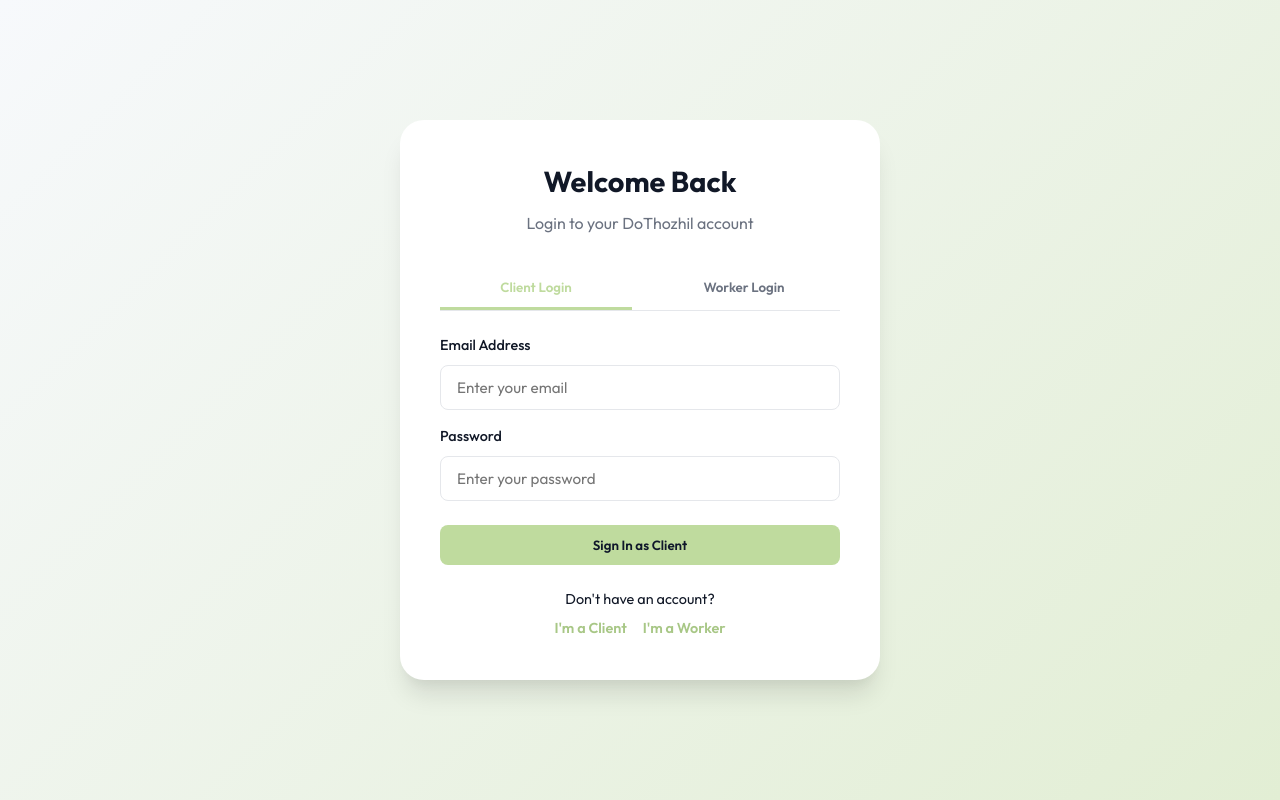
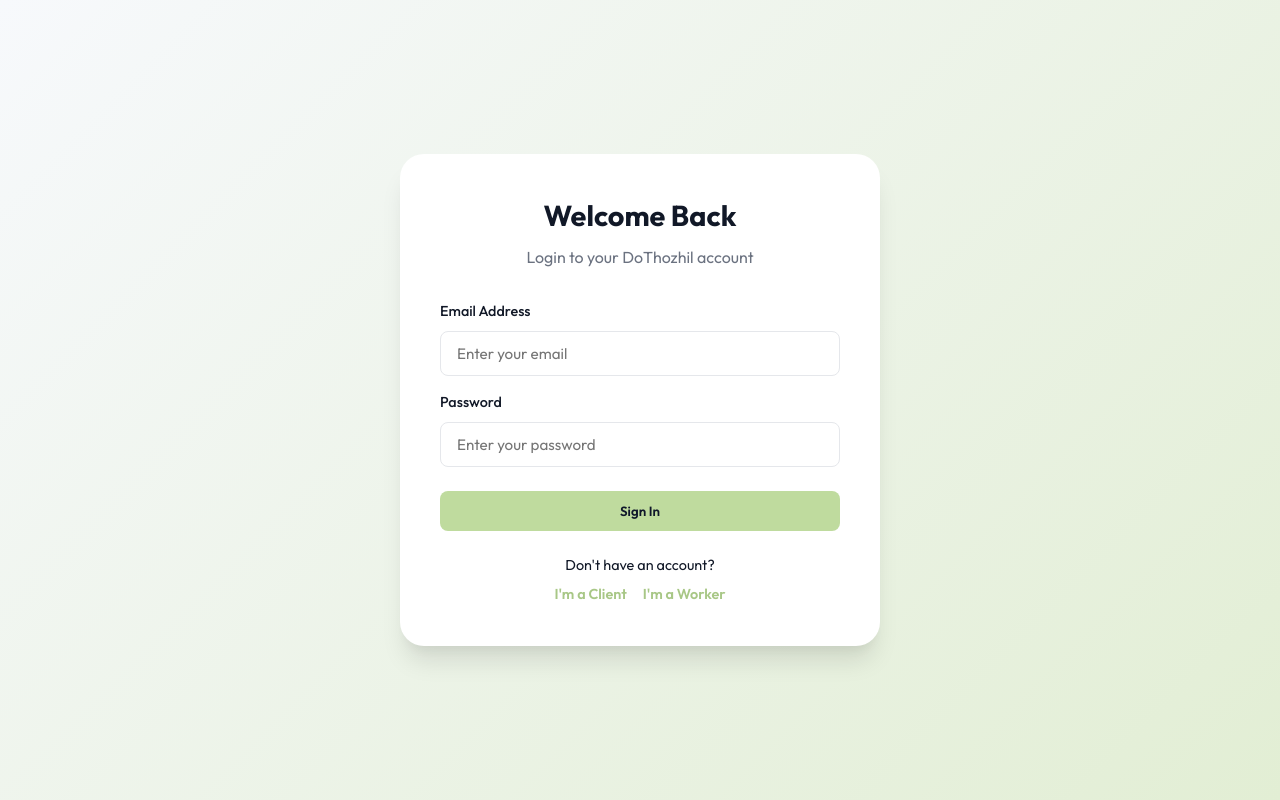
Before and after one commit to krewgrid/DoThozhil-App, a React (Vite) app: page /login in a window 1280 px wide. Built offline with nearby package versions, Linux system fonts and the light colour scheme.

Commit message:
Remove redundant role tabs from login

```diff
--- a/src/pages/Auth/Login.jsx
+++ b/src/pages/Auth/Login.jsx
@@ -4,7 +4,6 @@
 
 const Login = () => {
   const navigate = useNavigate();
-  const [role, setRole] = useState('client');
   const [usernameInput, setUsernameInput] = useState('');
   const [password, setPassword] = useState('');
   const [errorMsg, setErrorMsg] = useState('');
@@ -28,9 +27,9 @@
 
     const userMeta = data.user?.user_metadata || {};
     const storedName = userMeta.username || usernameInput.split('@')[0];
-    // Always trust the role the user selected on the login page for this flow,
-    // or fallback to the one in metadata if needed. Let's use the one they selected.
-    const storedRole = role;
+
+    // Automatically determine their role based on what they signed up as!
+    const storedRole = userMeta.role || 'client'; // fallback just in case
 
     localStorage.setItem('dothozhil_username', storedName);
     localStorage.setItem('dothozhil_role', storedRole);
@@ -50,31 +49,6 @@
           <p>Login to your DoThozhil account</p>
         </div>
 
-        <div style={{ display: 'flex', gap: '1rem', borderBottom: '1px solid var(--border-color)', marginBottom: '1.5rem' }}>
-          <button
-            type="button"
-            onClick={() => setRole('client')}
-            style={{
-              flex: 1, padding: '0.75rem', fontWeight: '600',
-              color: role === 'client' ? 'var(--brand-color)' : 'var(--text-muted)',
-              borderBottom: role === 'client' ? '3px solid var(--brand-color)' : '3px solid transparent'
-            }}
-          >
-            Client Login
-          </button>
-          <button
-            type="button"
-            onClick={() => setRole('worker')}
-            style={{
-              flex: 1, padding: '0.75rem', fontWeight: '600',
-              color: role === 'worker' ? 'var(--brand-color)' : 'var(--text-muted)',
-              borderBottom: role === 'worker' ? '3px solid var(--brand-color)' : '3px solid transparent'
-            }}
-          >
-            Worker Login
-          </button>
-        </div>
-
         <form onSubmit={handleLogin}>
           {errorMsg && (
             <div style={{ backgroundColor: '#fef2f2', color: '#b91c1c', padding: '0.75rem', borderRadius: '0.5rem', marginBottom: '1rem', fontSize: '0.9rem', border: '1px solid #fca5a5' }}>
@@ -90,7 +64,7 @@
             <input type="password" value={password} onChange={(e) => setPassword(e.target.value)} className="input-field" placeholder="Enter your password" required />
           </div>
           <button type="submit" className="btn-primary" style={{ width: '100%' }} disabled={loading}>
-            {loading ? 'Signing In...' : `Sign In as ${role === 'client' ? 'Client' : 'Worker'}`}
+            {loading ? 'Signing In...' : 'Sign In'}
           </button>
         </form>
         <div style={{ marginTop: '1.5rem', textAlign: 'center', fontSize: '0.9rem' }}>
```
